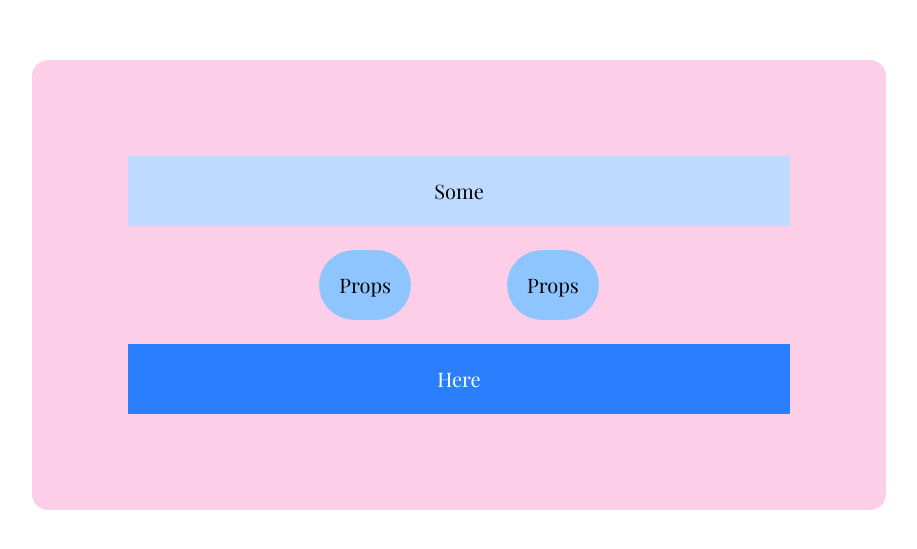
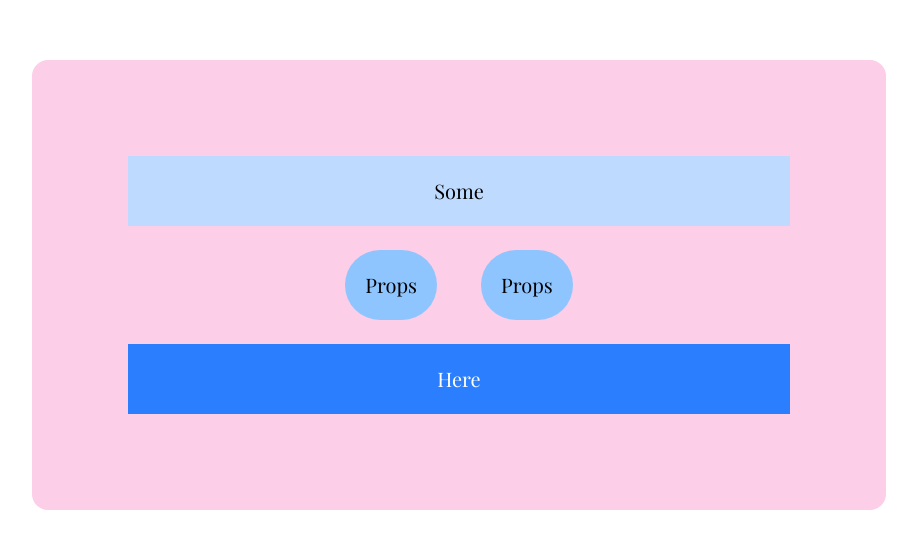
Before and after one commit to acm-ucr/vsa-website, a Next.js app: page / in a window 1280 px wide. Shown: the part 115-664 px from the top of the page, without its empty margins (181-1098 px from the left). Built offline with nearby package versions, Linux system fonts and the light colour scheme.

Commit message:
Flexbox Lesson Problem Resolve

```diff
--- a/package.json
+++ b/package.json
@@ -23,8 +23,8 @@
     "@tailwindcss/postcss": "4.0.17",
     "@tanstack/eslint-plugin-query": "5.68.0",
     "@types/node": "22.13.14",
-    "@types/react": "^19.0.7",
-    "@types/react-dom": "^19.0.3",
+    "@types/react": "19.0.7",
+    "@types/react-dom": "19.0.3",
     "@typescript-eslint/eslint-plugin": "8.28.0",
     "@typescript-eslint/parser": "8.28.0",
     "eslint": "9.23.0",
--- a/src/components/Example.tsx
+++ b/src/components/Example.tsx
@@ -4,7 +4,7 @@ const Example = (props: { text1: string; text2: string; text3: string }) => {
       <div className="w-full items-center gap-6 bg-blue-200 p-5 text-center">
         {props.text1}
       </div>
-      <div className="ite flex flex-row justify-center gap-24">
+      <div className="ite flex flex-row justify-center gap-11">
         <div className="w-full rounded-full bg-blue-300 p-5 text-center">
           {props.text2}
         </div>
```
Also changed, not shown: 1 other file (tests, documents, lock files or other folders).
